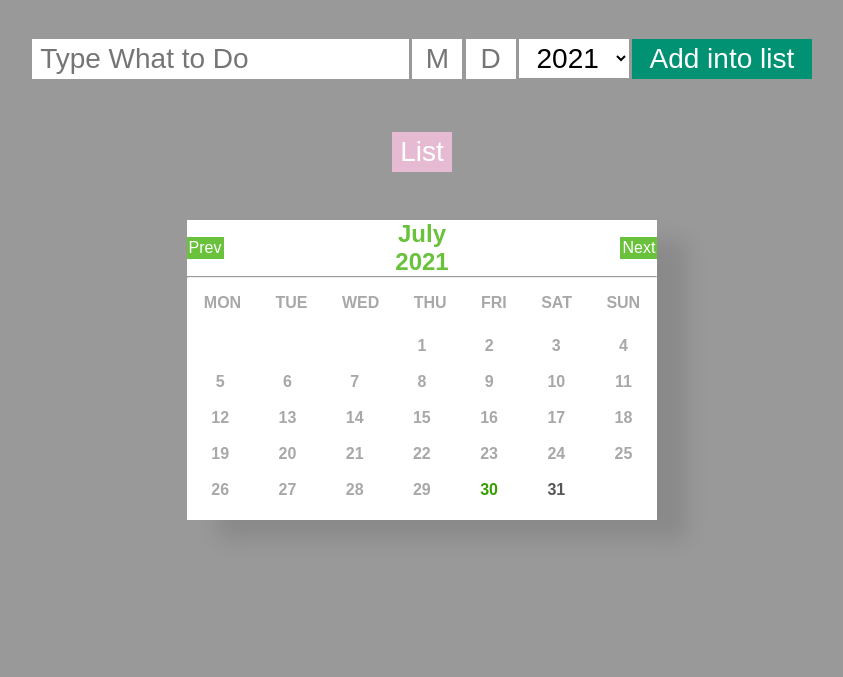
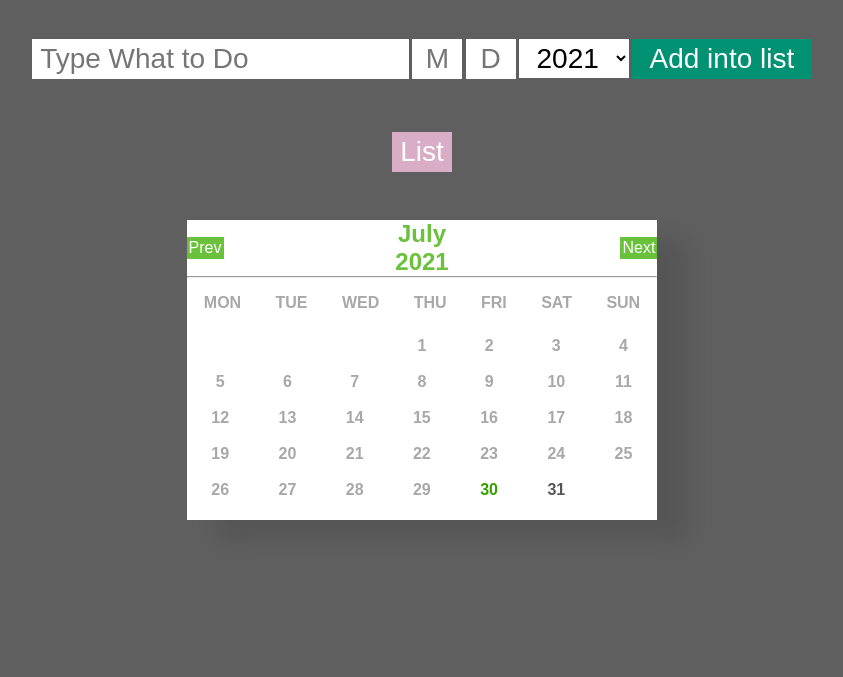
Before and after one commit to DavidDai820304/Portifolio_DavidDai, a plain HTML site: page TO_DO_LIST/index.html in a window 1280 px wide. Shown: the part 123-800 px from the top of the page, without its empty margins (218-1061 px from the left). Drawn offline with Linux system fonts and the light colour scheme; the site is published under a folder, as on GitHub Pages, so addresses that start at the root find nothing.

Commit message:
no message

```diff
--- a/TO_DO_LIST/style/style.scss
+++ b/TO_DO_LIST/style/style.scss
@@ -13,7 +13,7 @@ body {
   flex-direction: column;
   align-items: center;
 
-  background-image: url(/Portifolio_DavidDai/photo/wrtiting-tools.jpg);
+  background-image: url(../photo/wrtiting-tools.jpg);
   background-color: rgba(0, 0, 0, 0.4);
   background-blend-mode: multiply;
   background-size: 2200px;
```
Also changed, not shown: TO_DO_LIST/style/style.css, 3 other files.
